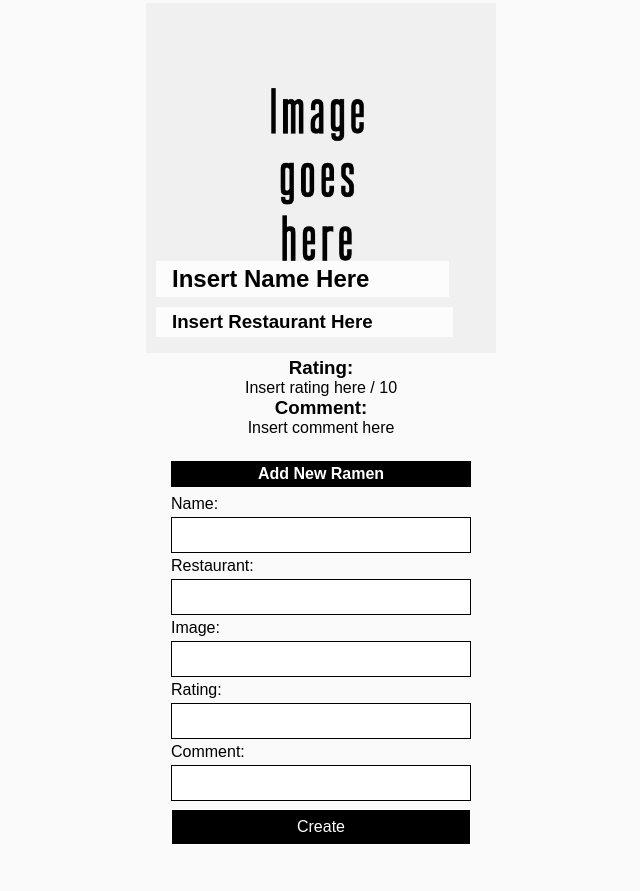
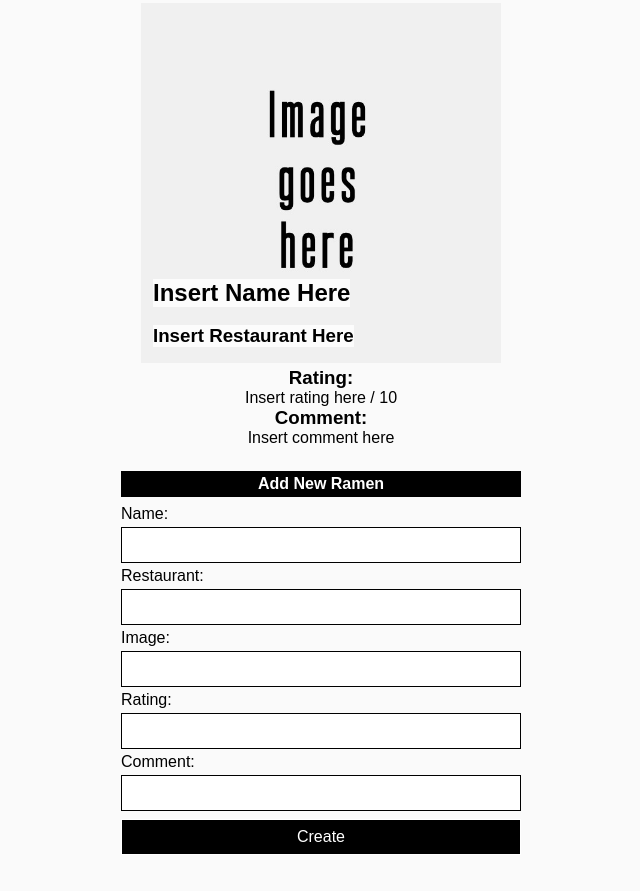
Before and after one commit to Ianmwendwa11/Ramen-rater, a plain HTML site: page index.html in a window 1280 px wide. Shown: the part 253-1144 px from the top of the page, without its empty margins (319-959 px from the left). Drawn offline with Linux system fonts and the light colour scheme; files whose address does not match are found by name.

Commit message:
css changes

```diff
--- a/style.css
+++ b/style.css
@@ -36,6 +36,7 @@ header {
   width: 100%;
   color: white;
   background-color: black;
+  margin: 0px;
 }
 
 #ramen-menu {
@@ -61,15 +62,14 @@ header {
 }
 
 .detail-image {
-  height: 350px;
+  height: 360px;
 }
 
 .name,
 .restaurant {
   position: absolute;
-  left: 10px;
-  padding: 0.25rem 5rem 0.25rem 1rem;
-  background-color: rgba(255, 255, 255, 0.8);
+  left: 12px;
+  background-color: rgba(255, 255, 255, 0.815);
 }
 
 .name {
@@ -81,8 +81,8 @@ header {
 }
 
 form {
-  margin: 1rem 0;
-  width: 300px;
+  margin: 1rem ;
+  width: 400px;
   display: flex;
   flex-direction: column;
   align-items: flex-start;
@@ -110,7 +110,7 @@ input[type="submit"]:active {
   background-color: gray;
 }
 
-form h4 {
+form>h4 {
   width: 100%;
   padding: 0.25rem;
   margin: 0.5rem 0;
```
